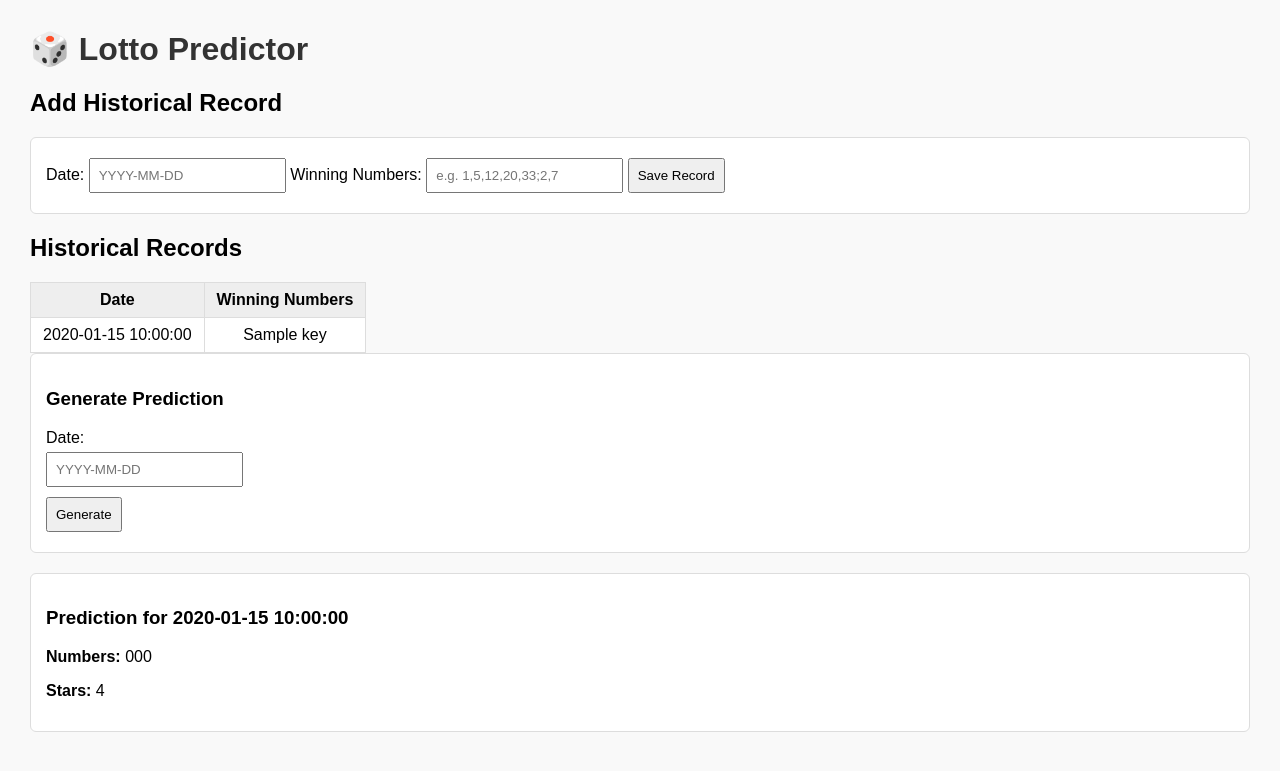
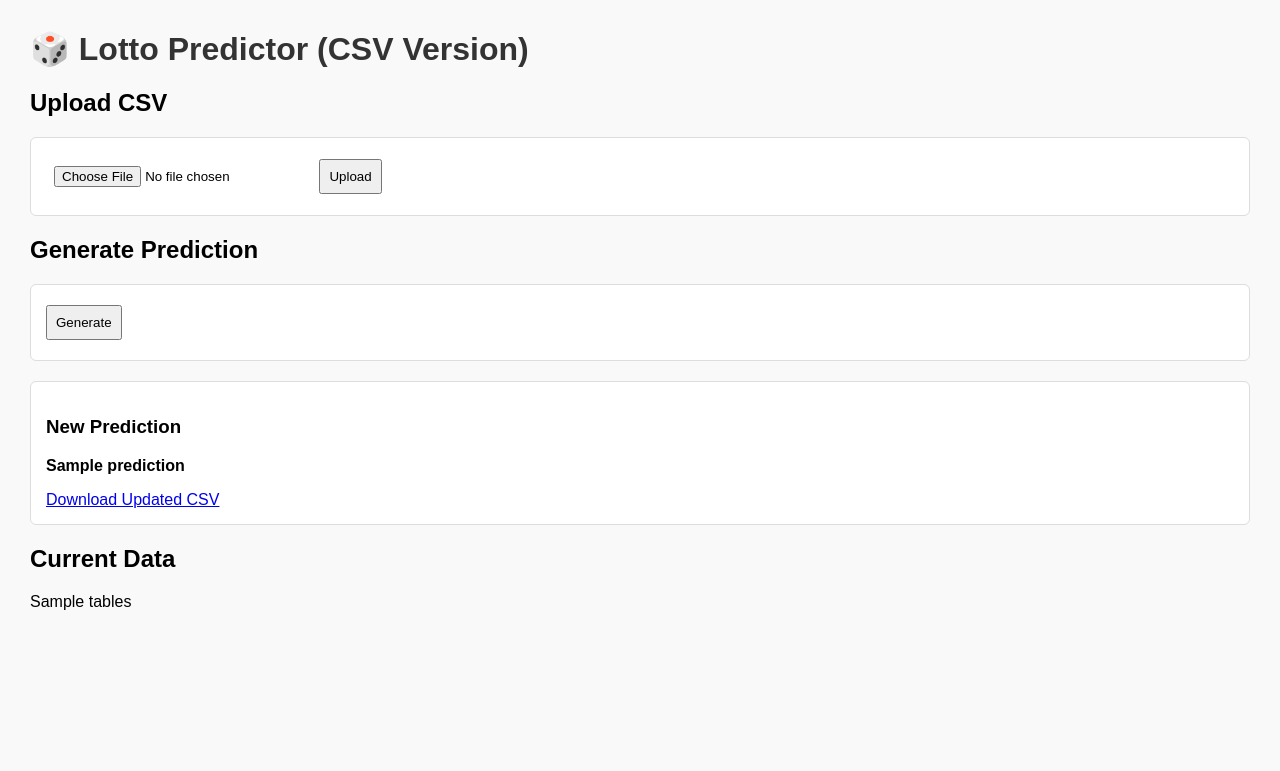
Before and after one commit to gonmafonso-cpu/Lotto-webapp, a Flask app: template templates/index.html in a window 1280 px wide. Shown: the top 771 px of the page. Run offline with Flask 3, Linux system fonts and the light colour scheme; the template is opened without the code that fills it: most values are stand-ins (such as "Sample title", 1, 10 or a date in 2020).

Commit message:
Update index.html
new way C5

```diff
--- a/templates/index.html
+++ b/templates/index.html
@@ -1,93 +1,42 @@
 <!DOCTYPE html>
 <html>
 <head>
-    <title>Lotto Predictor</title>
+    <title>Lotto Predictor (CSV Version)</title>
     <meta name="viewport" content="width=device-width, initial-scale=1.0">
     <style>
-        body {
-            font-family: Arial, sans-serif;
-            margin: 30px;
-            background: #f9f9f9;
-        }
-        h1 {
-            color: #333;
-        }
-        form {
-            margin-bottom: 20px;
-            padding: 15px;
-            background: #fff;
-            border: 1px solid #ddd;
-            border-radius: 6px;
-        }
-        input, button {
-            padding: 8px;
-            margin: 5px 0;
-        }
-        .result {
-            background: #fff;
-            padding: 15px;
-            border: 1px solid #ddd;
-            border-radius: 6px;
-        }
-        table {
-            background: #fff;
-            border-collapse: collapse;
-            margin-top: 15px;
-        }
-        th, td {
-            border: 1px solid #ddd;
-            padding: 8px 12px;
-            text-align: center;
-        }
-        th {
-            background: #eee;
-        }
+        body { font-family: Arial, sans-serif; margin: 30px; background: #f9f9f9; }
+        h1 { color: #333; }
+        form { margin-bottom: 20px; padding: 15px; background: #fff; border: 1px solid #ddd; border-radius: 6px; }
+        input, button { padding: 8px; margin: 5px 0; }
+        .result { background: #fff; padding: 15px; border: 1px solid #ddd; border-radius: 6px; }
+        table.data { border-collapse: collapse; width: 100%; margin-top: 20px; }
+        table.data th, table.data td { border: 1px solid #ddd; padding: 8px; text-align: center; }
     </style>
 </head>
 <body>
-    <h1>🎲 Lotto Predictor</h1>
+    <h1>🎲 Lotto Predictor (CSV Version)</h1>
 
-    <!-- Add Historical Record Form -->
-    <h2>Add Historical Record</h2>
-    <form action="/add_historical" method="post">
-      <label for="date">Date:</label>
-      <input type="text" id="date" name="date" placeholder="YYYY-MM-DD" required>
-
-      <label for="key">Winning Numbers:</label>
-      <input type="text" id="key" name="key" placeholder="e.g. 1,5,12,20,33;2,7" required>
-
-      <button type="submit">Save Record</button>
+    <h2>Upload CSV</h2>
+    <form action="/" method="POST" enctype="multipart/form-data">
+        <input type="file" name="csv_file" accept=".csv">
+        <button type="submit">Upload</button>
     </form>
 
-    <!-- Show Historical Records -->
-    <h2>Historical Records</h2>
-    <table>
-      <tr>
-        <th>Date</th>
-        <th>Winning Numbers</th>
-      </tr>
-      {% for record in records %}
-      <tr>
-        <td>{{ record.date }}</td>
-        <td>{{ record.key }}</td>
-      </tr>
-      {% endfor %}
-    </table>
-
-    <!-- Prediction Form -->
-    <form method="POST" action="/predict">
-        <h3>Generate Prediction</h3>
-        <label>Date:</label><br>
-        <input type="text" name="date" placeholder="YYYY-MM-DD"><br>
+    <h2>Generate Prediction</h2>
+    <form action="/" method="POST">
+        <input type="hidden" name="predict" value="1">
         <button type="submit">Generate</button>
     </form>
 
-    {% if predictions %}
+    {% if prediction %}
     <div class="result">
-        <h3>Prediction for {{ predictions.date }}</h3>
-        <p><strong>Numbers:</strong> {{ predictions.numbers }}</p>
-        <p><strong>Stars:</strong> {{ predictions.stars }}</p>
+        <h3>New Prediction</h3>
+        <p><strong>{{ prediction }}</strong></p>
+        <a href="/download">Download Updated CSV</a>
     </div>
     {% endif %}
+
+    <h2>Current Data</h2>
+    {{ tables|safe }}
 </body>
 </html>
```
